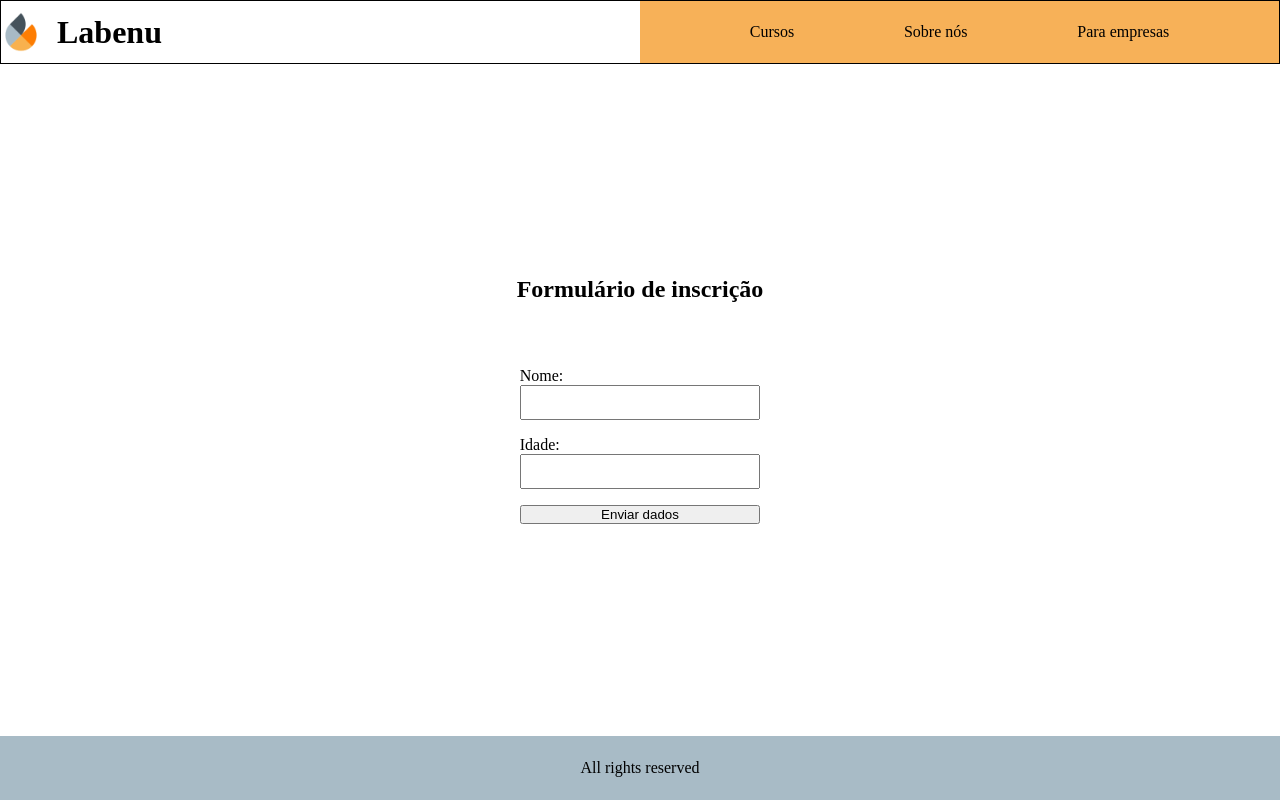
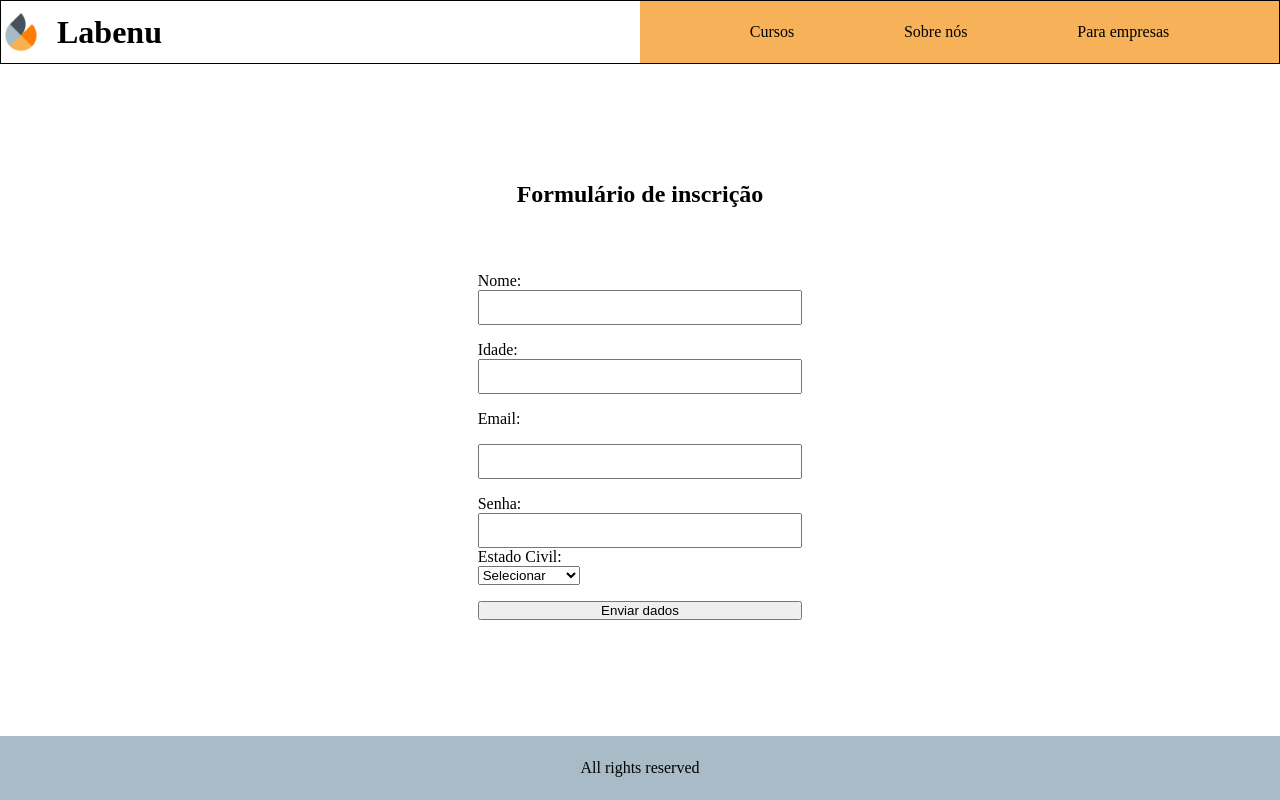
Before and after one commit to thiagorcon/inputs-controlados-template, a React (Create React App) app: page / in a window 1280 px wide. Built offline with nearby package versions, Linux system fonts and the light colour scheme.

Commit message:
envio exercicio template

```diff
--- a/src/Components/MainPage/MainPage.js
+++ b/src/Components/MainPage/MainPage.js
@@ -1,23 +1,134 @@
-import React from 'react'
-import { MainContainer, Form, Input } from './styles'
+import React from "react";
+import { MainContainer, Form, Input } from "./styles";
+import { useState } from "react";
 
 function MainPage() {
+  const [nome, setNome] = useState("");
+  const pegarValorInputNome = (event) => {
+    //console.log(event.target.value);
+    setNome(event.target.value);
+  };
+  const [idade, setIdade] = useState("");
+
+  function pegarIdade(event) {
+    //console.log(event.target.value);
+    setIdade(event.target.value);
+  }
+
+  const [estadoCivil, setEstadoCivil] = useState("");
+  function pegarEstadoCivil(event) {
+    //console.log(event.target.value);
+    setEstadoCivil(event.target.value);
+  }
+
+  function limparInputs() {
+    setNome('')
+    setEstadoCivil('')
+    setIdade('')
+    setEmail('')
+    setSenha('')
+  }
+
+  function imprimirValoresInputs(event) {
+    event.preventDefault();
+    console.log(`
+    Nome : ${nome}
+    Idade : ${idade}
+    Estado civil : ${estadoCivil}
+    Email: ${email}
+
+    Senha : ${senha}
+
+    `)
+
+    limparInputs()
+  }
+
+  const [email, setEmail] = useState("");
+
+  function pegarEmail(event) {
+    setEmail(event.target.value);
+  }
+
+  const [senha, setSenha] = useState("");
+  function pegarSenha(event) {
+    setSenha(event.target.value);
+  }
+
+
+
+  // function limparValoresInputs(){
+  //   console.log(`
+  //   Nome : ${nome}
+  //   Idade : ${idade}
+  //   Estado civil : ${estadoCivil}
+  //   Email: ${email}
+  //   Senha : ${senha}
+  //   `);
+
+  //   limparInputs()
+  // }
+
   return (
     <MainContainer>
       <h2>Formulário de inscrição</h2>
-      <Form>
+      <Form onSubmit={imprimirValoresInputs}>
         <label>
           Nome:
-          <Input />
+          <Input value={nome} onChange={pegarValorInputNome} />
         </label>
         <label>
           Idade:
-          <Input />
+          <Input value={idade} onChange={pegarIdade} />
         </label>
-        <button>Enviar dados</button>
+        <label>Email:</label>
+        <Input value={email} onChange={pegarEmail} />
+        <label>
+          <label>Senha:</label>
+          <Input type="password" value={senha} onChange={pegarSenha} />
+          Estado Civil:
+          <br />
+          <select value={estadoCivil} onChange={pegarEstadoCivil}>
+            <option>Selecionar</option>
+            <option>Casado(a)</option>
+            <option>Solteiro(a)</option>
+            <option>Viuvo(a)</option>
+            <option>Divorciado(a)</option>
+          </select>
+        </label>
+        <button onClick={imprimirValoresInputs}>Enviar dados</button>
+        {/* <button onClick={limparValoresInputs}>Limpar dados</button> */}
       </Form>
     </MainContainer>
-  )
+  );
 }
 
-export default MainPage
+export default MainPage;
+
+
+
+
+
+// import React from 'react'
+// import { MainContainer, Form, Input } from './styles'
+
+// function MainPage() {
+//   return (
+//     <MainContainer>
+//       <h2>Formulário de inscrição</h2>
+//       <Form>
+//         <label>
+//           Nome:
+//           <Input />
+//         </label>
+//         <label>
+//           Idade:
+//           <Input />
+//         </label>
+//         <button>Enviar dados</button>
+//       </Form>
+//     </MainContainer>
+//   )
+// }
+
+// export default MainPage
```
